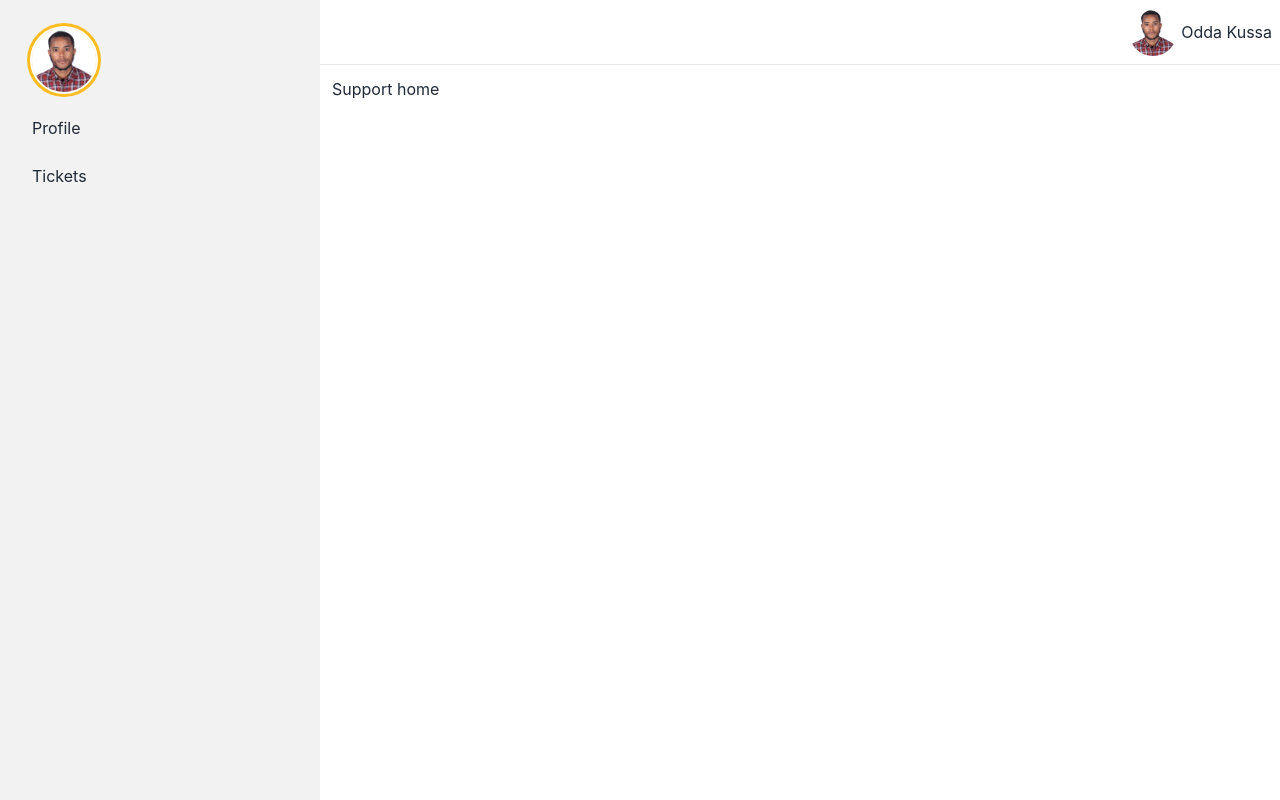
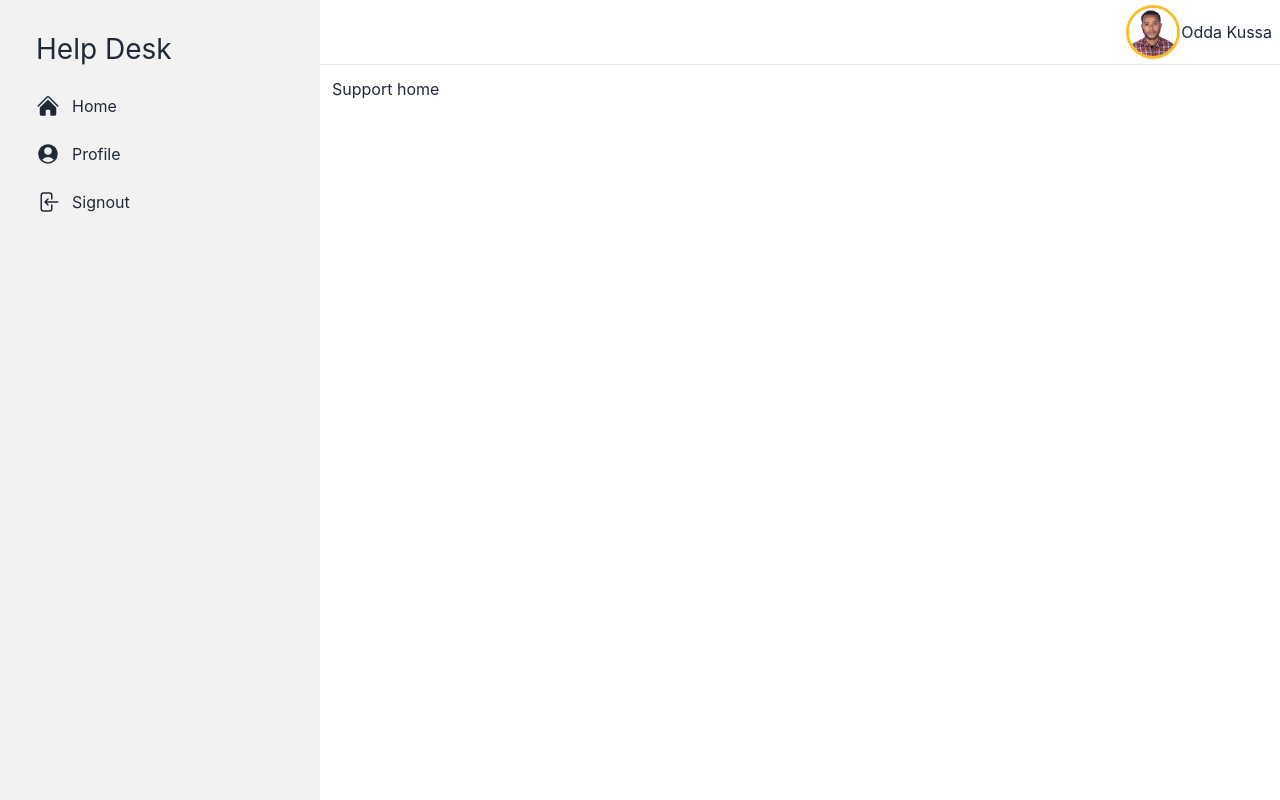
Before and after one commit to oddakussa12/helpdesk-frontend, a React (Create React App) app: page /support in a window 1280 px wide. Built offline with nearby package versions, Linux system fonts and the light colour scheme; no server answers.

Commit message:
Support sidemenu and icon liberary

```diff
--- a/src/Support/Components/SideMenu.jsx
+++ b/src/Support/Components/SideMenu.jsx
@@ -1,17 +1,28 @@
 import { Link } from "react-router-dom"
+import { UserCircleIcon, ArrowLeftOnRectangleIcon, HomeIcon } from '@heroicons/react/24/solid'
 
 const SideMenu = () => {
     return (
         <>
-            <li>
-                <div className="avatar">
-                    <div className="w-16 rounded-full ring ring-warning ring-offset-base-100 ring-offset-2">
-                        <img src="/pp.jpg" />
-                    </div>
-                </div>
+            <li className="hover-bordered"><Link to="" style={{ fontSize: '28px' }}>Help Desk</Link></li>
+            <li className="hover-bordered">
+                <Link to='' >
+                    <HomeIcon className="h-6 w-6" />
+                    Home
+                </Link>
             </li>
-            <li><Link to='profile' >Profile</Link></li>
-            <li><a>Tickets</a></li>
+            <li className="hover-bordered">
+                <Link to='profile' >
+                    <UserCircleIcon className="h-6 w-6" />
+                    Profile
+                </Link>
+            </li>
+            <li className="hover-bordered">
+                <Link to='signout' >
+                    <ArrowLeftOnRectangleIcon className="h-6 w-6" />
+                    Signout
+                </Link>
+            </li>
         </>
     )
 }
--- a/src/Support/Components/SupportNav.jsx
+++ b/src/Support/Components/SupportNav.jsx
@@ -3,13 +3,18 @@ const SupportNav = () => {
     return (
         <div className="navbar bg-base-100">
             <div className="flex-1">
-                {/* <a className="btn btn-ghost normal-case text-xl">Help Desk</a> */}
+                <div className="lg:hidden">
+                    <label htmlFor="my-drawer-2" className="btn btn-square btn-ghost drawer-button">
+                        <svg xmlns="http://www.w3.org/2000/svg" fill="none" viewBox="0 0 24 24" className="inline-block w-5 h-5 stroke-current"><path strokeLinecap="round" strokeLinejoin="round" strokeWidth="2" d="M4 6h16M4 12h16M4 18h16"></path></svg>
+                    </label>
+                </div>
             </div>
             <div className="flex-none">
 
                 <div className="dropdown dropdown-end">
                     <span tabIndex={0} className="inline-flex items-baseline">
-                        <img src="/pp.jpg" alt="" class="self-center w-12 h-12 rounded-full mx-1" />
+                        <img src="/pp.jpg" alt=""
+                            class="self-center w-12 h-12 rounded-full mx-1 ring ring-warning ring-offset-base-100 ring-offset-" />
                         <span className="mt-3">Odda Kussa</span>
                     </span>
 
--- a/src/Support/Layouts/SupportLayout.jsx
+++ b/src/Support/Layouts/SupportLayout.jsx
@@ -8,17 +8,6 @@ const SupportLayout = () => {
             <div className="drawer drawer-mobile">
                 <input id="my-drawer-2" type="checkbox" className="drawer-toggle" />
                 <div className="drawer-content">
-                    {/* Page content here */}
-                    <div className="navbar bg-base-100 lg:hidden">
-                        <div className="flex-1">
-                            <a className="btn btn-ghost normal-case text-xl text-warning">Help Desk</a>
-                        </div>
-                        <div className="flex-none">
-                            <label htmlFor="my-drawer-2" className="btn btn-square btn-ghost drawer-button">
-                                <svg xmlns="http://www.w3.org/2000/svg" fill="none" viewBox="0 0 24 24" className="inline-block w-5 h-5 stroke-current"><path strokeLinecap="round" strokeLinejoin="round" strokeWidth="2" d="M4 6h16M4 12h16M4 18h16"></path></svg>
-                            </label>
-                        </div>
-                    </div>
                     <SupportNav />
                     <hr />
                     <div className="p-3" >
```
Also changed, not shown: package.json (+6 -5 lines), 1 other file (tests, documents, lock files or other folders).
